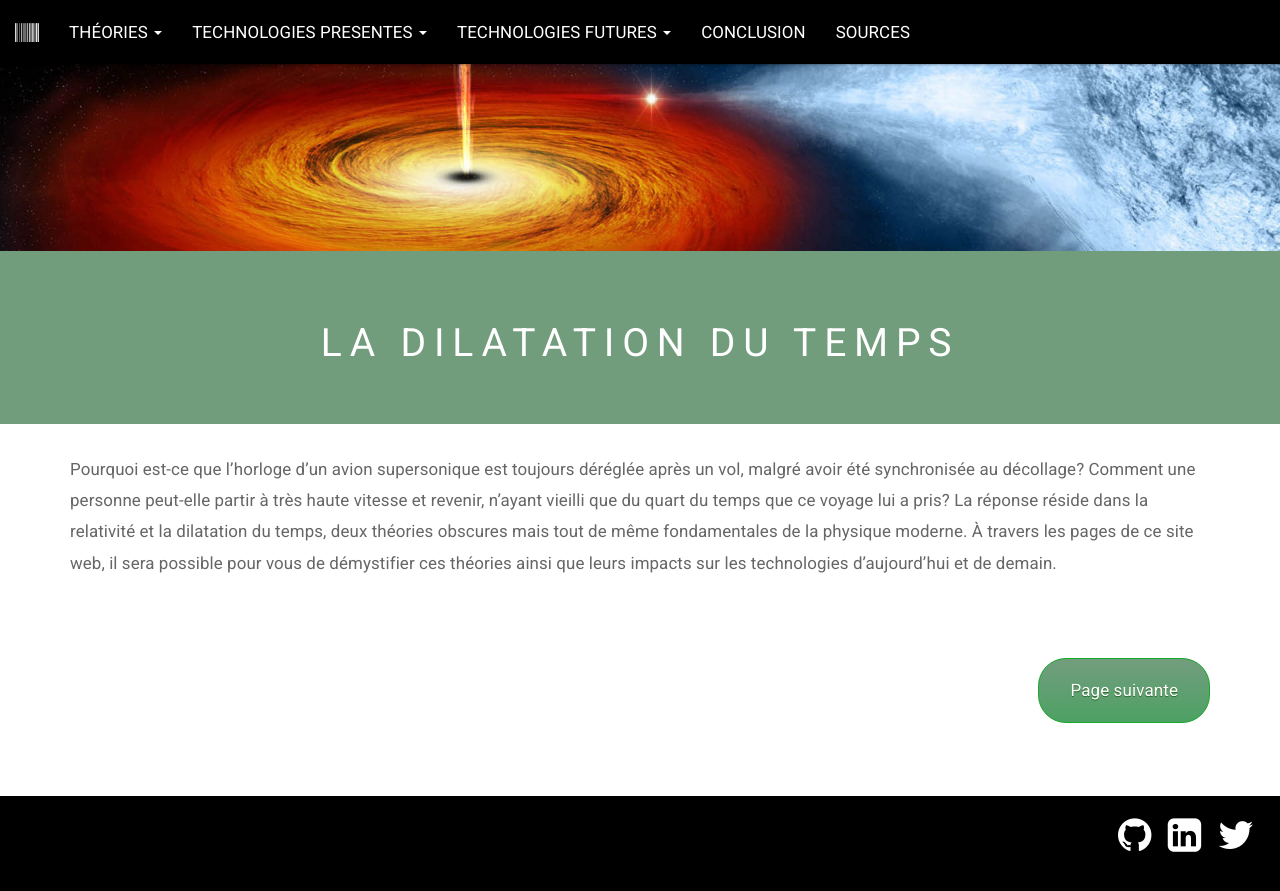
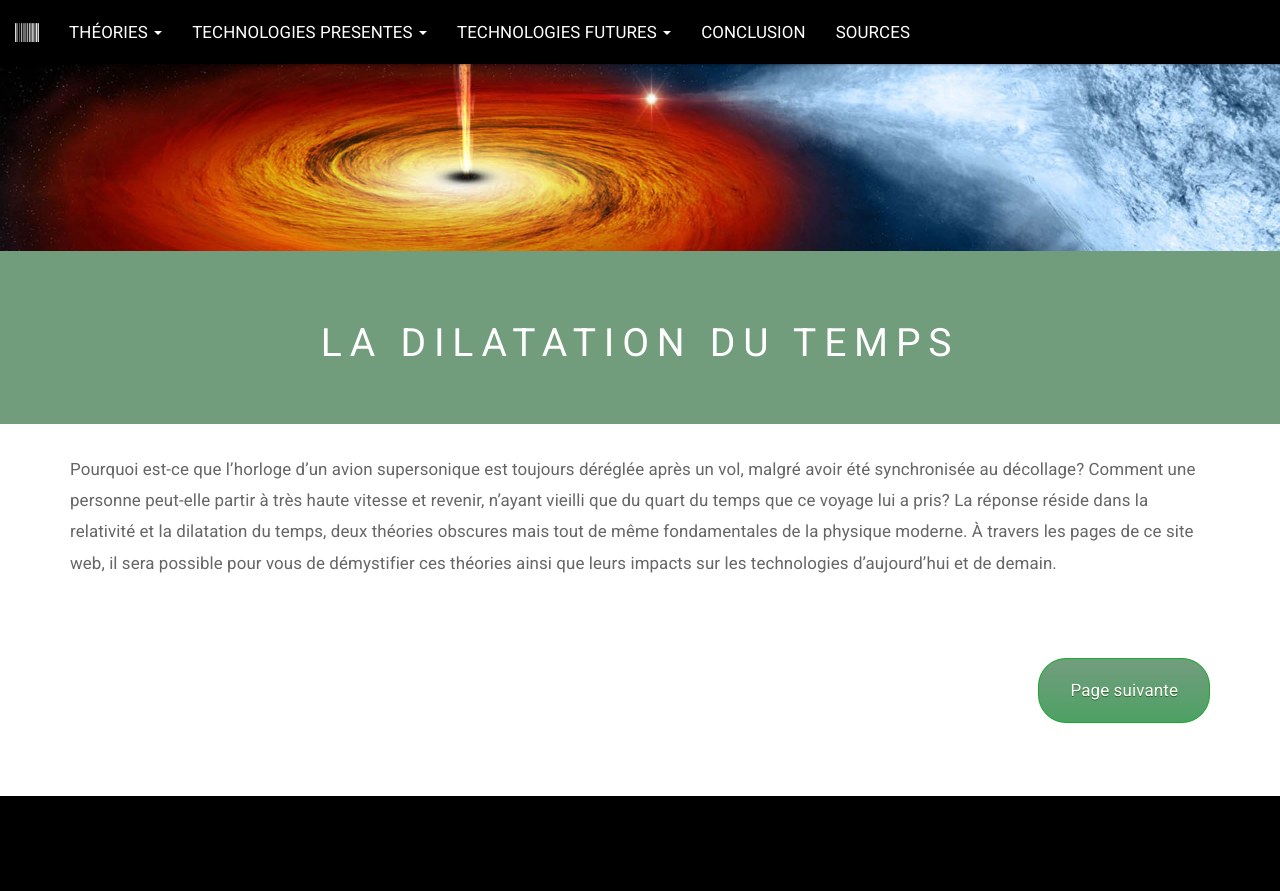
Before and after one commit to Fog100/Fog100.github.io, a Jekyll site: the page built from index.html, in a window 1280 px wide. Shown: the top 891 px of the page. Built offline with Jekyll 4.4.1, drawn with Linux system fonts in a browser that asks for light colours; the list of posts is cut into pages by our own code.

Commit message:
removed social media links from footer

```diff
--- a/_includes/footer.html
+++ b/_includes/footer.html
@@ -1,10 +1,2 @@
 <footer class="footer">
-	<ul class="footer-links">
-		<li><a href="http://github.com/alainpham"> <i
-				class="fa fa-inverse fa-github fa-3x"></i></a></li>
-		<li><a href="http://www.linkedin.com/in/alainpham"> <i
-				class="fa fa-inverse fa-linkedin-square fa-3x"></i></a></li>
-		<li><a href="https://twitter.com/koint"> <i
-				class="fa fa-inverse fa-twitter fa-3x"></i></a></li>
-	</ul>
 </footer>
```
